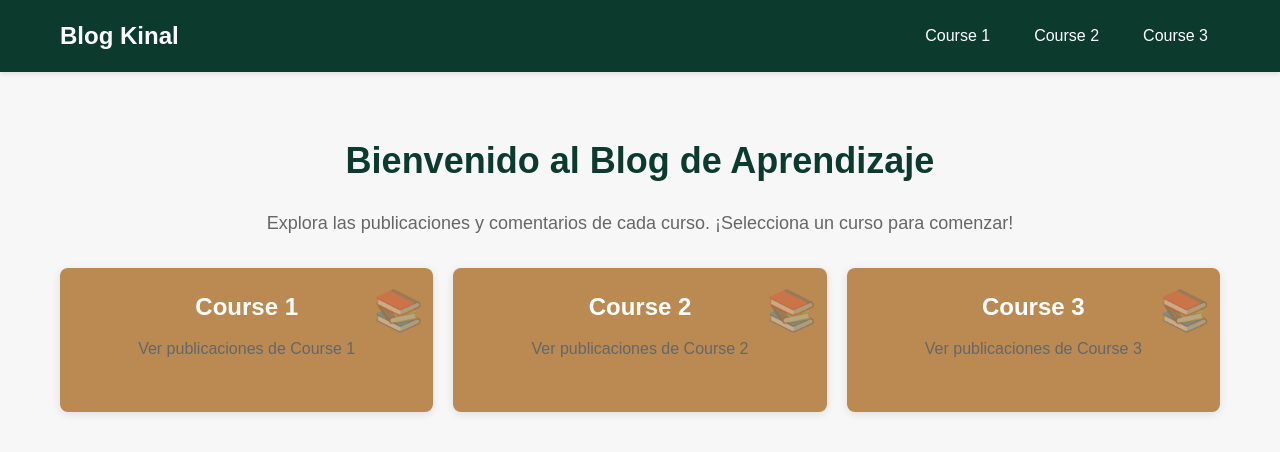
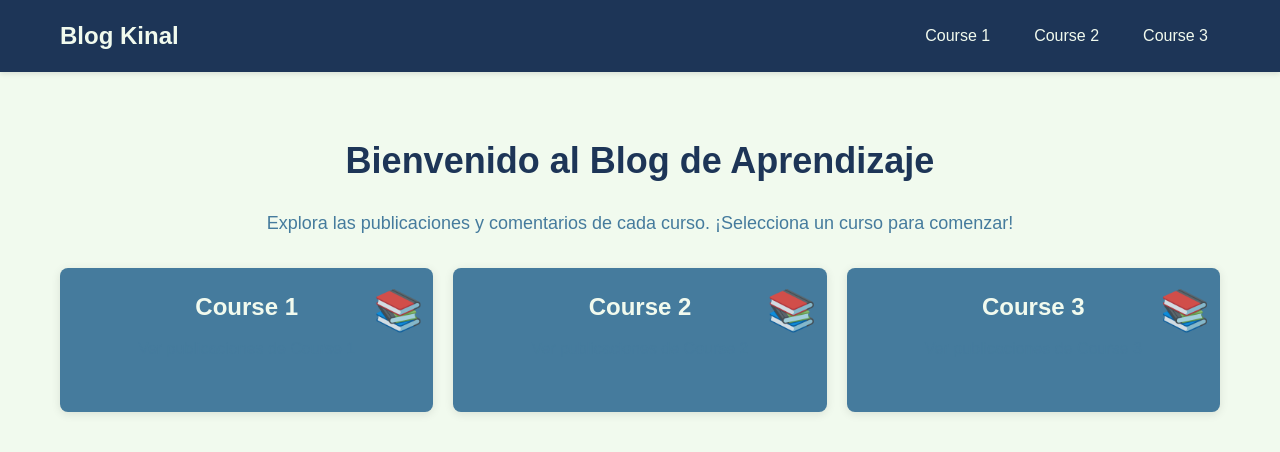
Before and after one commit to rsandoval-2020445/MyBlogPersonal, a React (Vite) app in the folder MyBlogFront/: page / in a window 1280 px wide. Shown: the top 452 px of the page. Built offline with nearby package versions, Linux system fonts and the light colour scheme.

Commit message:
Actualizar index.css con nueva paleta de colores (#1D3557, #457B9D, #A8DADC, #F1FAEE)

```diff
--- a/MyBlogFront/src/index.css
+++ b/MyBlogFront/src/index.css
@@ -6,8 +6,8 @@
 
 body {
   font-family: Arial, Helvetica, sans-serif;
-  background-color: #f7f7f7;
-  color: #333;
+  background-color: #F1FAEE;
+  color: #1D3557;
   line-height: 1.6;
 }
 
@@ -17,8 +17,8 @@ a {
 }
 
 nav {
-  background-color: #0C3B2E;
-  color: white;
+  background-color: #1D3557;
+  color: #F1FAEE;
   padding: 15px 0;
   box-shadow: 0 2px 5px rgba(0, 0, 0, 0.1);
   position: sticky;
@@ -52,7 +52,7 @@ nav {
 }
 
 .nav-links a:hover {
-  color: #FFBA00;
+  color: #A8DADC;
 }
 
 main {
@@ -69,13 +69,13 @@ main {
 .home h1 {
   font-size: 36px;
   margin-bottom: 20px;
-  color: #0C3B2E;
+  color: #1D3557;
 }
 
 .home p {
   font-size: 18px;
   margin-bottom: 30px;
-  color: #666;
+  color: #457B9D;
 }
 
 .course-cards {
@@ -85,8 +85,8 @@ main {
 }
 
 .course-card {
-  background-color: #BB8A52;
-  color: white;
+  background-color: #457B9D;
+  color: #F1FAEE;
   border-radius: 8px;
   padding: 20px;
   box-shadow: 0 2px 10px rgba(0, 0, 0, 0.1);
@@ -101,7 +101,7 @@ main {
   position: absolute;
   top: 10px;
   right: 10px;
-  opacity: 0.3;
+  opacity: 0.8;
 }
 
 .course-card h2 {
@@ -121,7 +121,7 @@ main {
 .course-page h1 {
   font-size: 32px;
   margin-bottom: 30px;
-  color: #0C3B2E;
+  color: #1D3557;
   display: flex;
   align-items: center;
   gap: 10px;
@@ -133,7 +133,7 @@ main {
 }
 
 .post {
-  background-color: #fff;
+  background-color: #F1FAEE;
   border-radius: 8px;
   padding: 20px;
   margin-bottom: 20px;
@@ -153,7 +153,7 @@ main {
 .post h2 {
   font-size: 24px;
   margin-bottom: 10px;
-  color: #0C3B2E;
+  color: #1D3557;
 }
 
 .post p {
@@ -165,12 +165,12 @@ main {
   display: flex;
   justify-content: space-between;
   font-size: 14px;
-  color: #666;
+  color: #457B9D;
   margin-bottom: 15px;
 }
 
 .comments-section {
-  border-top: 1px solid #ddd;
+  border-top: 1px solid #A8DADC;
   padding-top: 20px;
   margin-top: 20px;
 }
@@ -178,7 +178,7 @@ main {
 .comments-section h3 {
   font-size: 18px;
   margin-bottom: 15px;
-  color: #0C3B2E;
+  color: #1D3557;
   display: flex;
   align-items: center;
   gap: 10px;
@@ -190,7 +190,7 @@ main {
 }
 
 .comment {
-  border-left: 4px solid #6D9773;
+  border-left: 4px solid #457B9D;
   padding-left: 15px;
   margin-bottom: 15px;
 }
@@ -201,12 +201,12 @@ main {
 
 .comment-meta {
   font-weight: bold;
-  color: #555;
+  color: #1D3557;
 }
 
 .comment-meta span {
   font-weight: normal;
-  color: #888;
+  color: #457B9D;
 }
 
 .form-section {
@@ -216,7 +216,7 @@ main {
 .form-section h3 {
   font-size: 18px;
   margin-bottom: 15px;
-  color: #0C3B2E;
+  color: #1D3557;
   display: flex;
   align-items: center;
   gap: 10px;
@@ -236,7 +236,7 @@ form {
 input, textarea {
   padding: 10px;
   font-size: 16px;
-  border: 1px solid #ddd;
+  border: 1px solid #A8DADC;
   border-radius: 5px;
   width: 100%;
   transition: border-color 0.3s ease;
@@ -244,7 +244,7 @@ input, textarea {
 
 input:focus, textarea:focus {
   outline: none;
-  border-color: #6D9773;
+  border-color: #457B9D;
 }
 
 textarea {
@@ -255,8 +255,8 @@ textarea {
 button {
   padding: 10px;
   font-size: 16px;
-  background-color: #FFBA00;
-  color: #0C3B2E;
+  background-color: #A8DADC;
+  color: #1D3557;
   border: none;
   border-radius: 5px;
   cursor: pointer;
@@ -264,17 +264,17 @@ button {
 }
 
 button:hover {
-  background-color: #e6a700;
+  background-color: #3795bd;
 }
 
 button:disabled {
-  background-color: #ffd666;
+  background-color: #c0e1ea;
   cursor: not-allowed;
 }
 
 .no-posts, .no-comments {
   font-style: italic;
-  color: #666;
+  color: #457B9D;
 }
 
 /* Responsividad */
```
